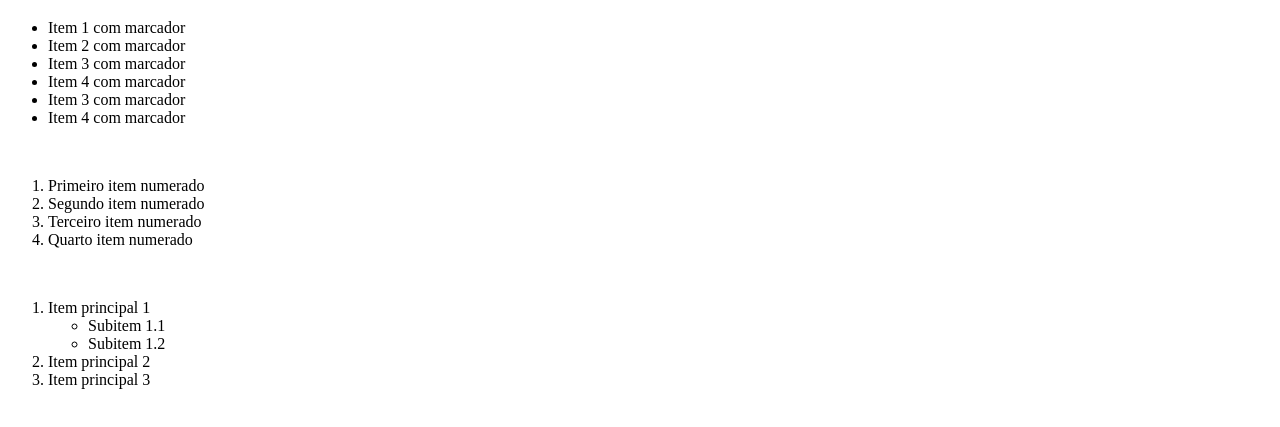
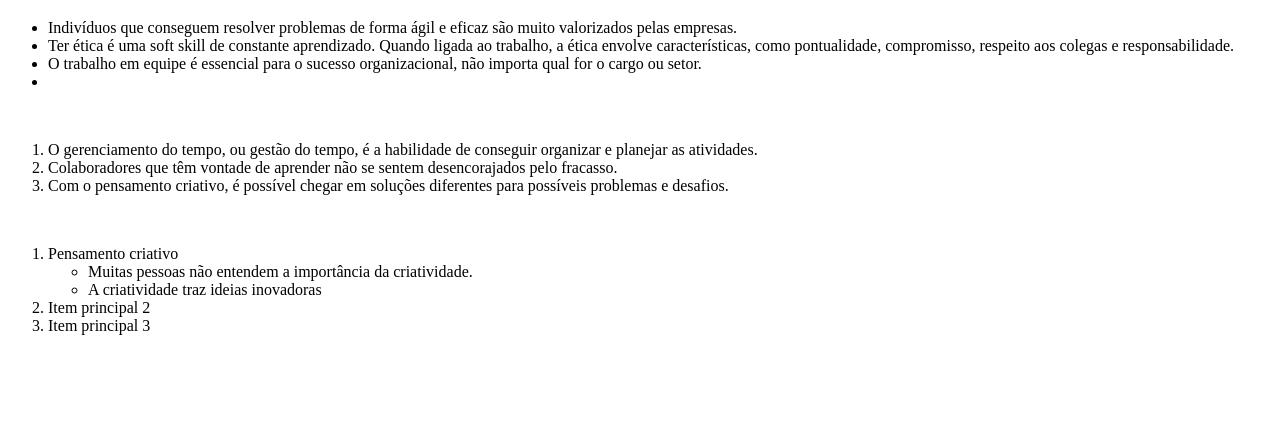
Before and after one commit to IgorRochaCantieri/aulasemana3, a plain HTML site: page index.html in a window 1280 px wide. Shown: the part 61-488 px from the top of the page. Drawn offline with Linux system fonts and the light colour scheme.

Commit message:
mudanca1

```diff
--- a/index.html
+++ b/index.html
@@ -15,13 +15,10 @@
     <!-- Lista n�o ordenada (com marcadores) -->
     <ul>
         <!-- Cada <li> representa um item da lista -->
-        <li>Item 1 com marcador</li>
-        <li>Item 2 com marcador</li>
-        <li>Item 3 com marcador</li>
-        <li>Item 4 com marcador</li>
- 	<li>Item 3 com marcador</li>
-        <li>Item 4 com marcador</li>
-
+        <li>Indivíduos que conseguem resolver problemas de forma ágil e eficaz são muito valorizados pelas empresas.</li>
+        <li>Ter ética é uma soft skill de constante aprendizado. Quando ligada ao trabalho, a ética envolve características, como pontualidade, compromisso, respeito aos colegas e responsabilidade.</li>
+        <li>O trabalho em equipe é essencial para o sucesso organizacional, não importa qual for o cargo ou setor. </li>
+       <li></li>
 
     </ul>
 
@@ -30,23 +27,23 @@
     <!-- Lista ordenada (numerada) -->
     <ol>
         <!-- Cada <li> representa um item numerado da lista -->
-        <li>Primeiro item numerado</li>
-        <li>Segundo item numerado</li>
-        <li>Terceiro item numerado</li>
-        <li>Quarto item numerado</li>
+        <li>O gerenciamento do tempo, ou gestão do tempo, é a habilidade de conseguir organizar e planejar as atividades.</li>
+        <li>Colaboradores que têm vontade de aprender não se sentem desencorajados pelo fracasso.</li>
+        <li>Com o pensamento criativo, é possível chegar em soluções diferentes para possíveis problemas e desafios.</li>
+
     </ol>
 
     <br> <!-- Outra quebra de linha para separar as listas -->
 
     <!-- Lista ordenada com uma lista n�o ordenada dentro de um item numerado -->
     <ol>
-        <li>Item principal 1
+        <li>Pensamento criativo
             <!-- Lista n�o ordenada dentro do item numerado -->
             <ul>
                 <!-- Subitens dentro da lista n�o ordenada -->
-                <li>Subitem 1.1</li>
+                <li>Muitas pessoas não entendem a importância da criatividade.</li>
 
-                <li>Subitem 1.2</li>
+                <li>A criatividade traz ideias inovadoras</li>
             </ul>
         </li>
         <!-- Itens principais sem subitens -->
```
